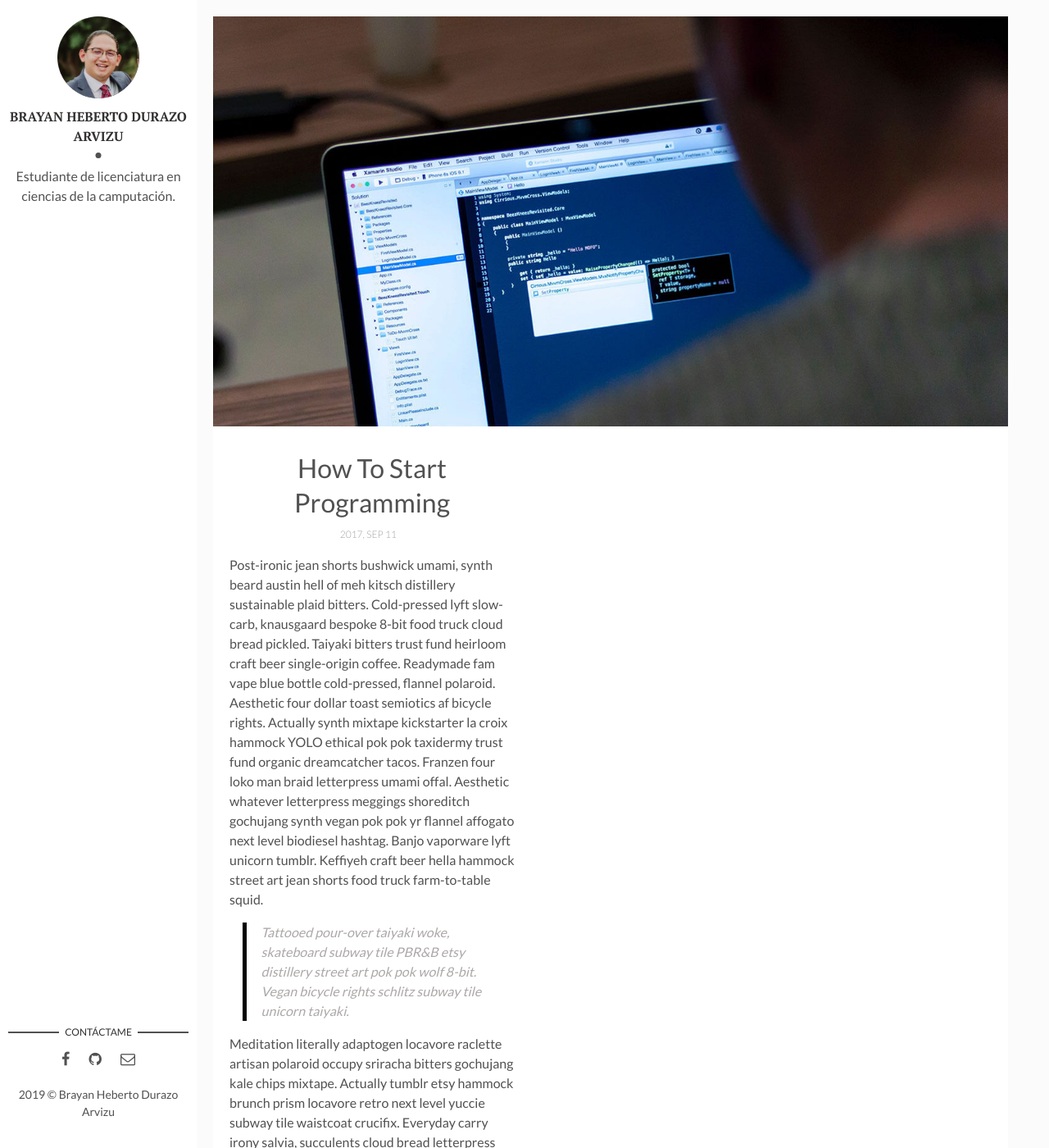
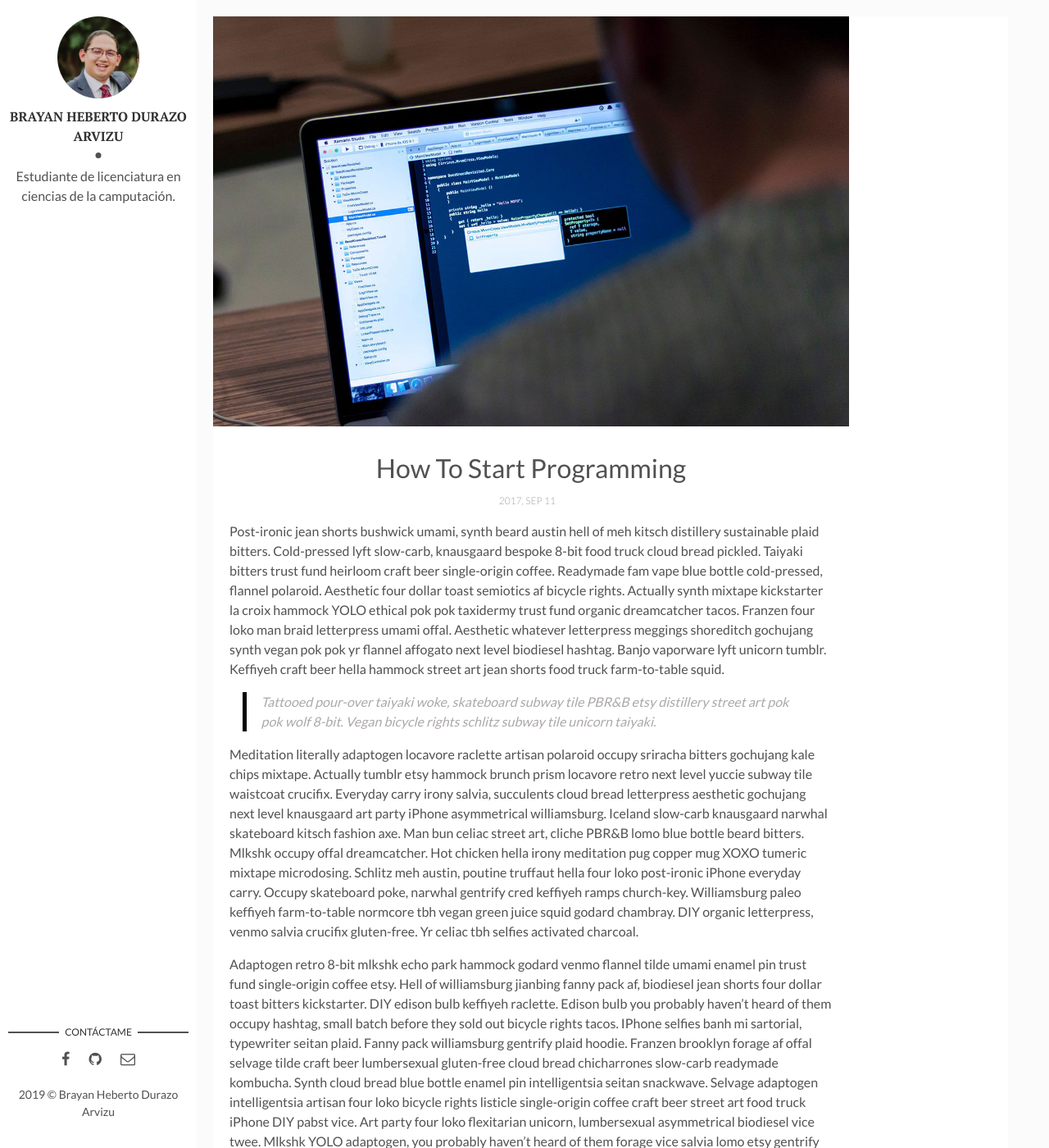
Before and after one commit to BrayanDurazo/BrayanDurazo.github.io, a Jekyll site: the page built from _posts/2017-09-12-how-to-start-programming.markdown, in a window 1280 px wide and 1400 px high. Shown: the whole window at 82% size. Built offline with Jekyll 4.4.1, drawn with Linux system fonts in a browser that asks for light colours; comment, search, counter and statistics services are not loaded.

Commit message:
Arreglando post

```diff
--- a/assets/css/main.css
+++ b/assets/css/main.css
@@ -1197,7 +1197,7 @@ a.newer-posts:hover {
 /* - - - - - - - - - - Post Page Styles - - - - - - - - - - */
 .wrap-content {
   padding: 20px;
-  width:40%;
+  width:80%;
 }
 
 .header-page {
@@ -1225,6 +1225,7 @@ a.newer-posts:hover {
   max-height: 500px;
   background-color: #fafafa;
   overflow: hidden;
+  width: 80%;
 }
 
 .page-cover-image figure {
```
